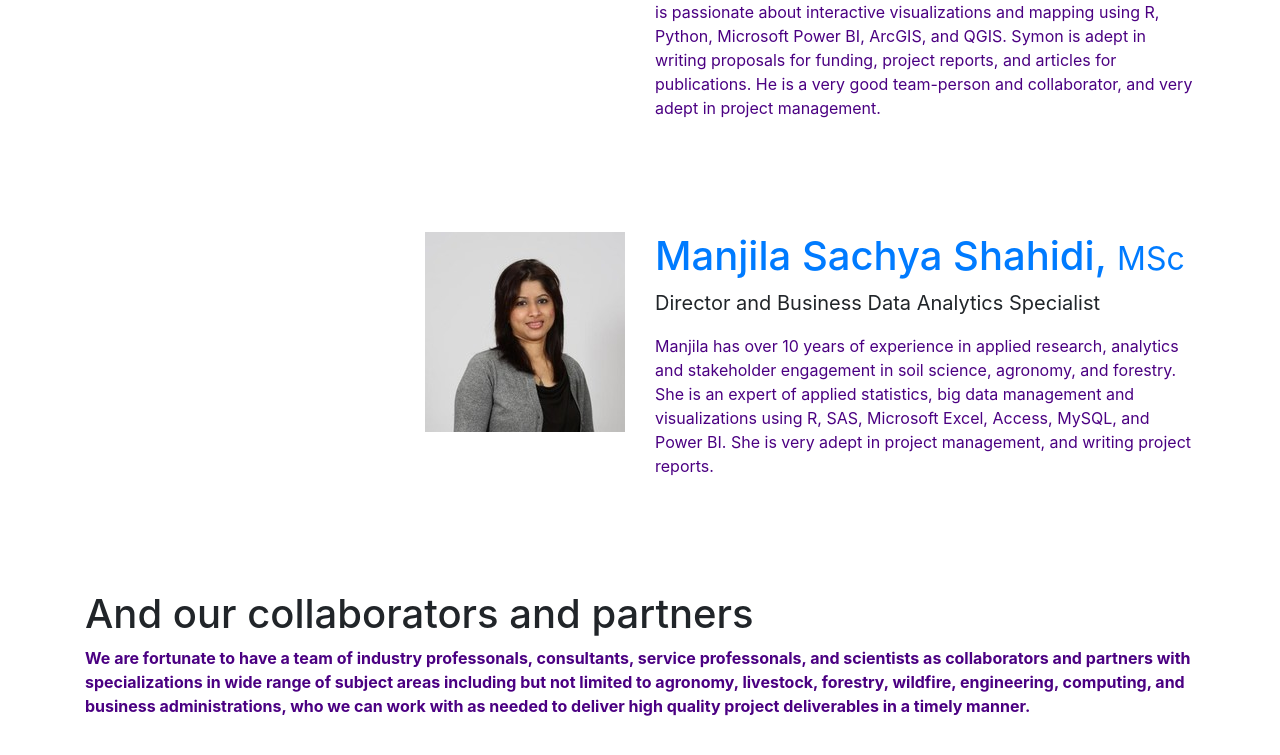
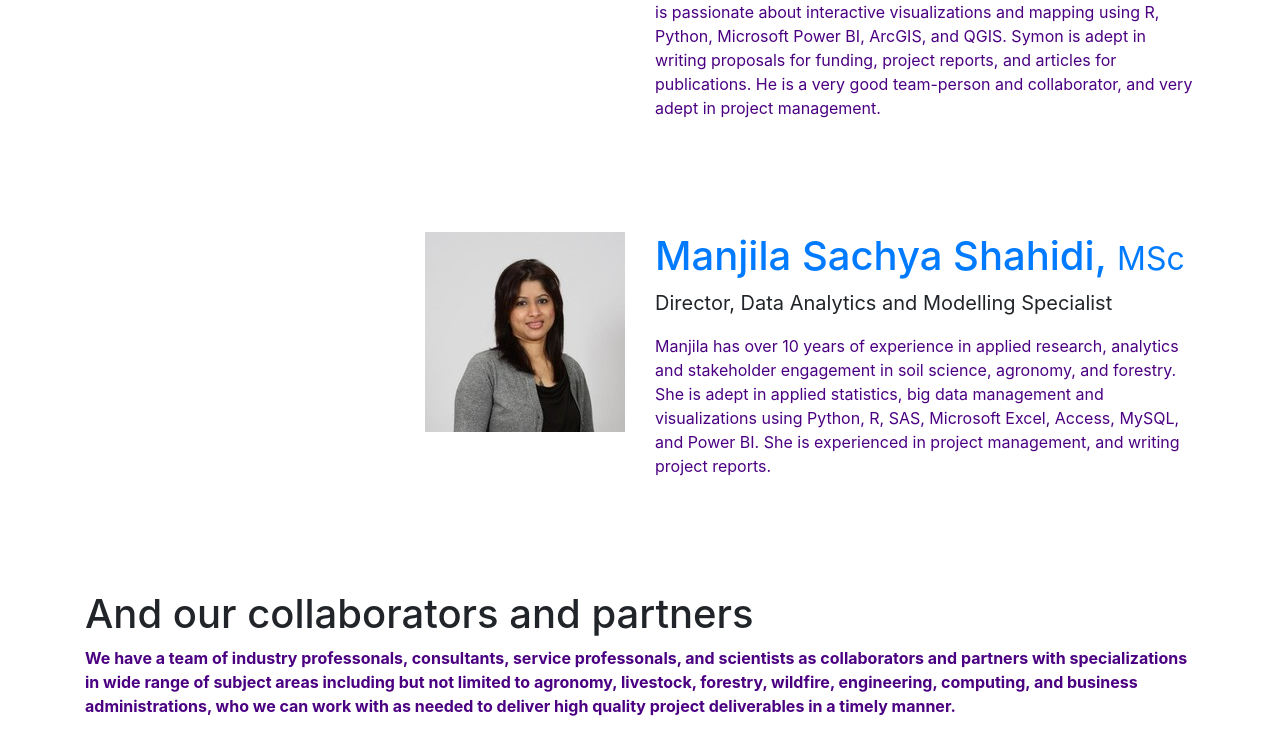
Before and after one commit to 4SAnalyticsnModelling/4sanalyticsnmodelling.github.io, a website: page team.html in a window 1280 px wide. Shown: the part 714-1469 px from the top of the page. Drawn offline with Linux system fonts and the light colour scheme.

Commit message:
Add files via upload

```diff
--- a/team.html
+++ b/team.html
@@ -78,9 +78,9 @@
       </div>
      <div class="col">
       <h1 align="left"><a href="https://www.linkedin.com/in/manjila-shahidi-m-sc-ep-30362965/?originalSubdomain=ca" target="_blank">Manjila Sachya Shahidi, <small>MSc</small></a></h1>
-      <p class="lead" align="left"><strong>Director and Business Data Analytics Specialist</strong></p>
+      <p class="lead" align="left"><strong>Director, Data Analytics and Modelling Specialist</strong></p>
       <p></p>
-      <p><font color="indigo">Manjila has over 10 years of experience in applied research, analytics and stakeholder engagement in soil science, agronomy, and forestry. She is an expert of applied statistics, big data management and visualizations using R, SAS, Microsoft Excel, Access, MySQL, and Power BI. She is very adept in project management, and writing project reports.</font></p>
+      <p><font color="indigo">Manjila has over 10 years of experience in applied research, analytics and stakeholder engagement in soil science, agronomy, and forestry. She is adept in applied statistics, big data management and visualizations using Python, R, SAS, Microsoft Excel, Access, MySQL, and Power BI. She is experienced in project management, and writing project reports.</font></p>
     </div>
   </div>
   </section>
@@ -89,7 +89,7 @@
   <section class="py-5">
     <div class="container">
       <h1>And our collaborators and partners</h1>
-      <p><font color="indigo"><strong>We are fortunate to have a team of industry professonals, consultants, service professonals, and scientists as collaborators and partners with specializations in wide range of subject areas including but not limited to agronomy, livestock, forestry, wildfire, engineering, computing, and business administrations, who we can work with as needed to deliver high quality project deliverables in a timely manner.</strong></font></p>
+      <p><font color="indigo"><strong>We have a team of industry professonals, consultants, service professonals, and scientists as collaborators and partners with specializations in wide range of subject areas including but not limited to agronomy, livestock, forestry, wildfire, engineering, computing, and business administrations, who we can work with as needed to deliver high quality project deliverables in a timely manner.</strong></font></p>
     </div>
   </section>
 
```
